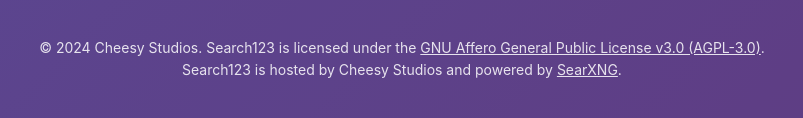
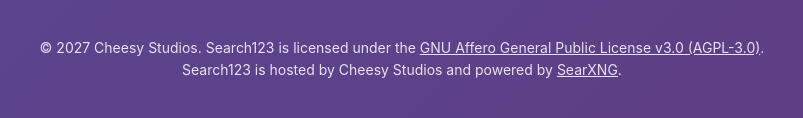
Before and after one commit to Kaasplank1234/Search123, a browser extension: page index.html in a window 1280 px wide. Shown: the part 4012-4130 px from the top of the page, 238-1041 px from the left. Drawn offline with Linux system fonts and the light colour scheme.

Commit message:
Update footer copyright year to 2027

```diff
--- a/index.html
+++ b/index.html
@@ -700,7 +700,7 @@
             <a href="https://www.cheesy-studios.22web.org/homepagina" class="cheesy-studios-btn">💖 Maintained by Cheesy Studios</a>
 
             <div class="copyright">
-                <p>&copy; 2024 Cheesy Studios. Search123 is licensed under the <a href="https://github.com/Kaasplank1234/Search123/blob/main/LICENSE">GNU Affero General Public License v3.0 (AGPL-3.0)</a>.</p>
+                <p>&copy; 2027 Cheesy Studios. Search123 is licensed under the <a href="https://github.com/Kaasplank1234/Search123/blob/main/LICENSE">GNU Affero General Public License v3.0 (AGPL-3.0)</a>.</p>
                 <p>Search123 is hosted by Cheesy Studios and powered by <a href="https://github.com/searxng/searxng">SearXNG</a>.</p>
             </div>
         </div>
```
